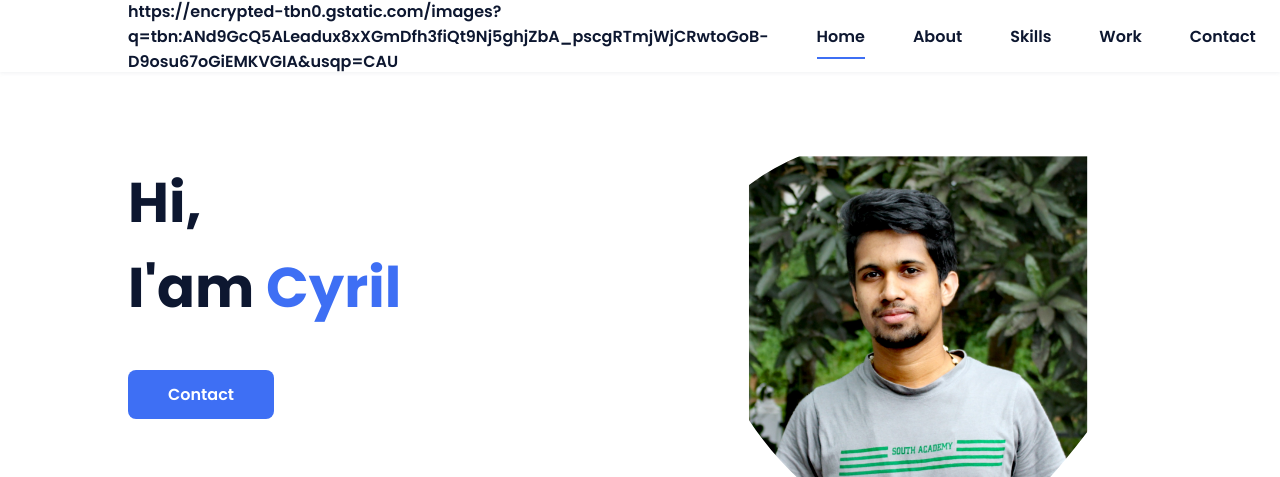
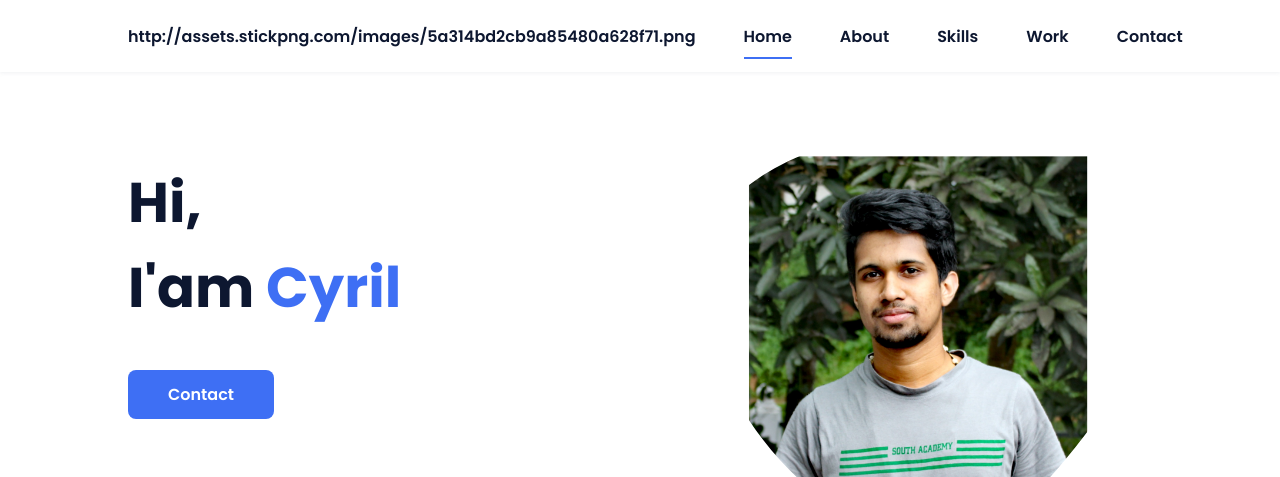
Before and after one commit to CyrilKSony/CyrilKSony.github.io, a plain HTML site: page index.html in a window 1280 px wide. Shown: the top 477 px of the page. Drawn offline with nearby package versions, Linux system fonts and the light colour scheme.

Commit message:
Update index.html

```diff
--- a/index.html
+++ b/index.html
@@ -16,7 +16,7 @@
         <header class="l-header">
             <nav class="nav bd-grid">
                 <div>
-                    <a href="#" class="nav__logo">https://encrypted-tbn0.gstatic.com/images?q=tbn:ANd9GcQ5ALeadux8xXGmDfh3fiQt9Nj5ghjZbA_pscgRTmjWjCRwtoGoB-D9osu67oGiEMKVGIA&usqp=CAU</a>
+                    <a href="#" class="nav__logo">http://assets.stickpng.com/images/5a314bd2cb9a85480a628f71.png</a>
                 </div>
 
                 <div class="nav__menu" id="nav-menu">
```
